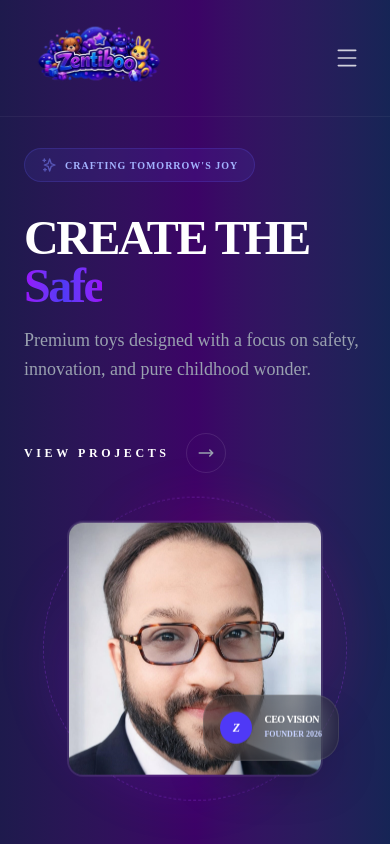
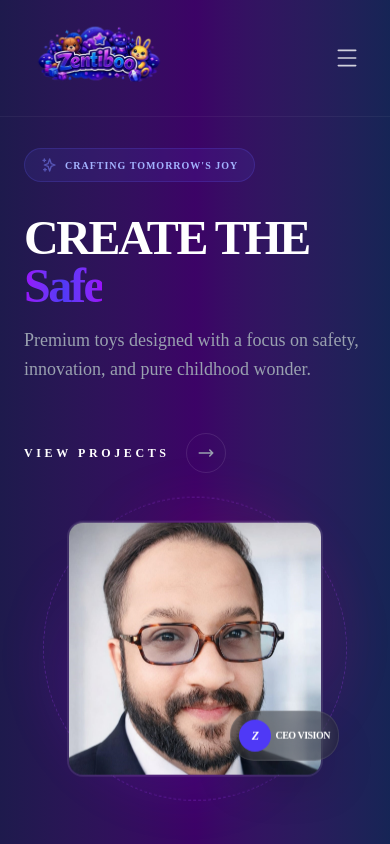
Before and after one commit to ayyan1700/zent, a React (Vite) app: page / in a window 390 px wide. Shown: the top 844 px of the page. Built offline with nearby package versions, Linux system fonts and the light colour scheme.

Commit message:
fixed mobile navbar background issue

```diff
--- a/src/component/sections/Home.jsx
+++ b/src/component/sections/Home.jsx
@@ -160,9 +160,9 @@ const Home = () => {
                                 initial={{ x: 20, opacity: 0 }}
                                 animate={{ x: 0, opacity: 1 }}
                                 transition={{ delay: 1 }}
-      className="absolute bottom-4 -right-4 bg-black/35 backdrop-blur-xl border border-white/10 p-4 rounded-3xl shadow-2xl z-20"
+                                className="absolute bottom-4 -right-4 bg-black/35 backdrop-blur-xl border border-white/10 px-2 py-2 rounded-3xl shadow-2xl z-20"
                             >
-      <div className="flex items-center gap-3">
+                                <div className="flex items-center gap-1">
                                     <div className="w-8 h-8 rounded-full bg-indigo-600 flex items-center justify-center text-white font-black italic text-xs">
                                         Z
                                     </div>
@@ -170,9 +170,6 @@ const Home = () => {
                                         <h4 className="text-white font-black text-[10px] leading-none uppercase tracking-tighter">
                                             CEO Vision
                                         </h4>
-          <p className="text-[8px] text-indigo-200 font-bold uppercase mt-1">
-            Founder 2026
-          </p>
                                     </div>
                                 </div>
                             </motion.div>
```
Lines whose indentation alone changed are shown as unchanged.
